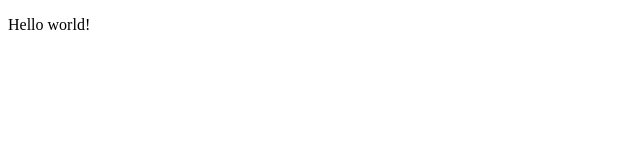
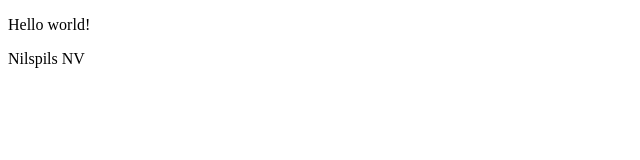
Before and after one commit to NielsMulier/Webtech_Robotica, a plain HTML site: page index.html in a window 1280 px wide. Shown: the full height of the page, 0-640 px from the left. Drawn offline with Linux system fonts and the light colour scheme.

Commit message:
Nilspils NV
Nilspils toegevoegd

```diff
--- a/index.html
+++ b/index.html
@@ -5,5 +5,6 @@
     </head>
     <body>
         <p>Hello world!</p>
+        <p>Nilspils NV</p>
     </body>
 </html>
```
